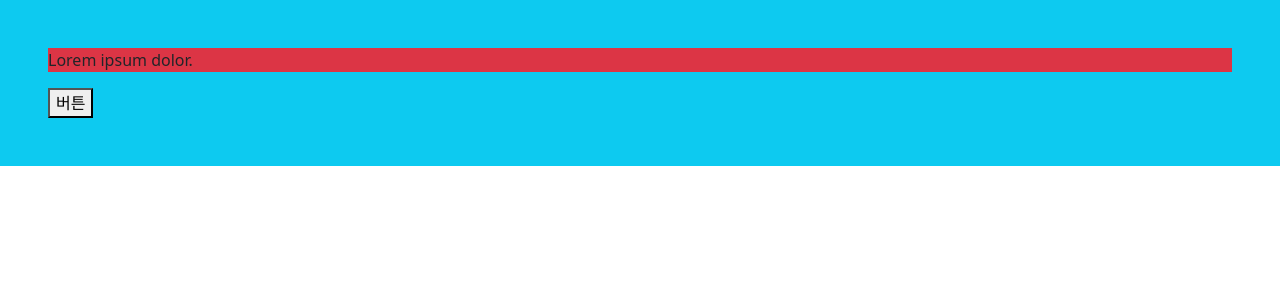
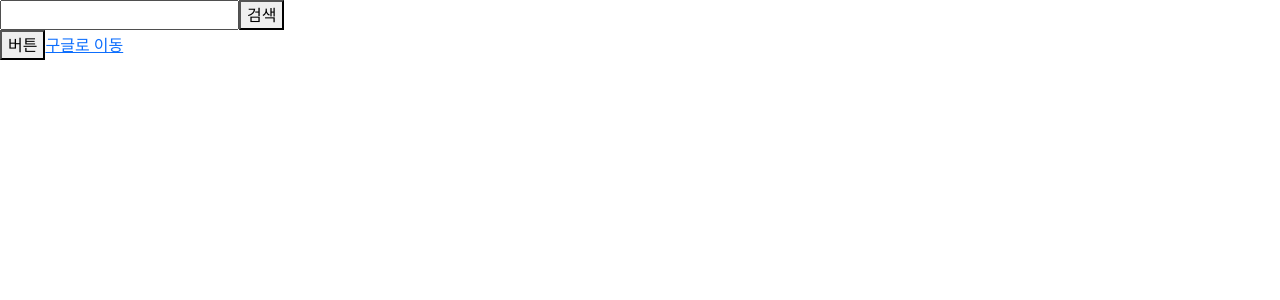
Before and after one commit to yumin359/react, a React (Vite) app: page / in a window 1280 px wide. Shown: the top 300 px of the page. Built offline with nearby package versions, Linux system fonts and the light colour scheme.

Commit message:
0702 preventDefault

```diff
--- /dev/null
+++ b/src/App22.jsx
@@ -0,0 +1,34 @@
+import React from "react";
+
+function App22(props) {
+  function handleLinkClick(e) {
+    // event.preventDefault() : 브라우저 기본 동작을 막기
+    e.preventDefault();
+    return console.log("링크 클릭됨");
+  }
+
+  return (
+    <div>
+      {/* onSubmit 이벤트 발생중 */}
+      {/* 연습 : onSubmit 이벤트 발생시 브라우저 기본 동작을 멈추고 */}
+      {/*       콘솔에 메세지 출력*/}
+      <form
+        action="https://search.naver.com/search.naver"
+        onSubmit={(e) => {
+          e.preventDefault();
+          console.log("메시지");
+        }}
+      >
+        <input type="text" name="query" />
+        <button>검색</button>
+      </form>
+
+      <button onClick={() => console.log("버튼 클릭됨")}>버튼</button>
+      <a href="https://www.google.com" onClick={handleLinkClick}>
+        구글로 이동
+      </a>
+    </div>
+  );
+}
+
+export default App22;
--- a/src/main.jsx
+++ b/src/main.jsx
@@ -1,12 +1,12 @@
 import { StrictMode } from "react";
 import { createRoot } from "react-dom/client";
 import "bootstrap/dist/css/bootstrap.min.css";
-import App21 from "./App21.jsx";
+import App22 from "./App22.jsx";
 
 createRoot(document.getElementById("root")).render(
   <StrictMode>
     <>
-      <App21 />
+      <App22 />
     </>
   </StrictMode>,
 );
```
